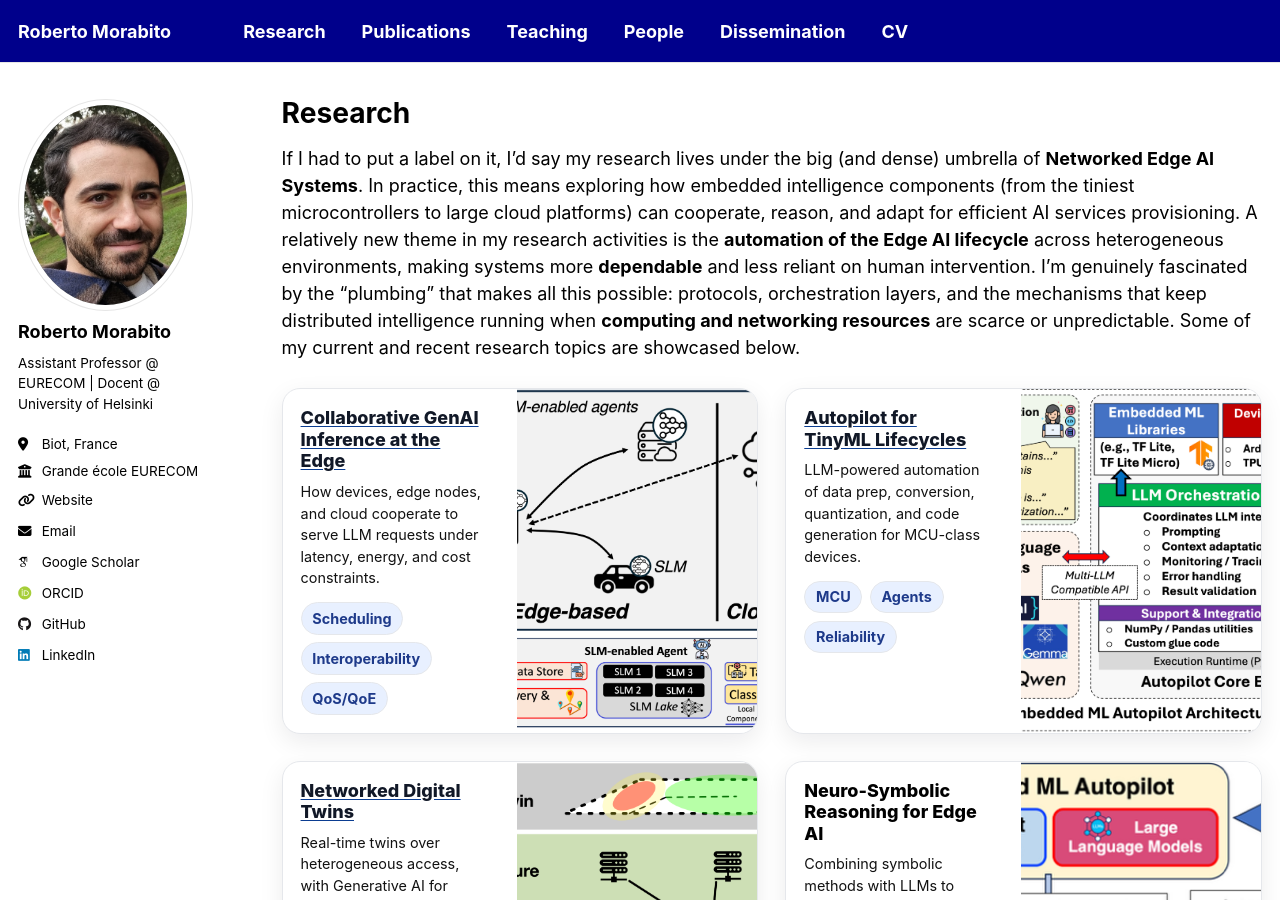
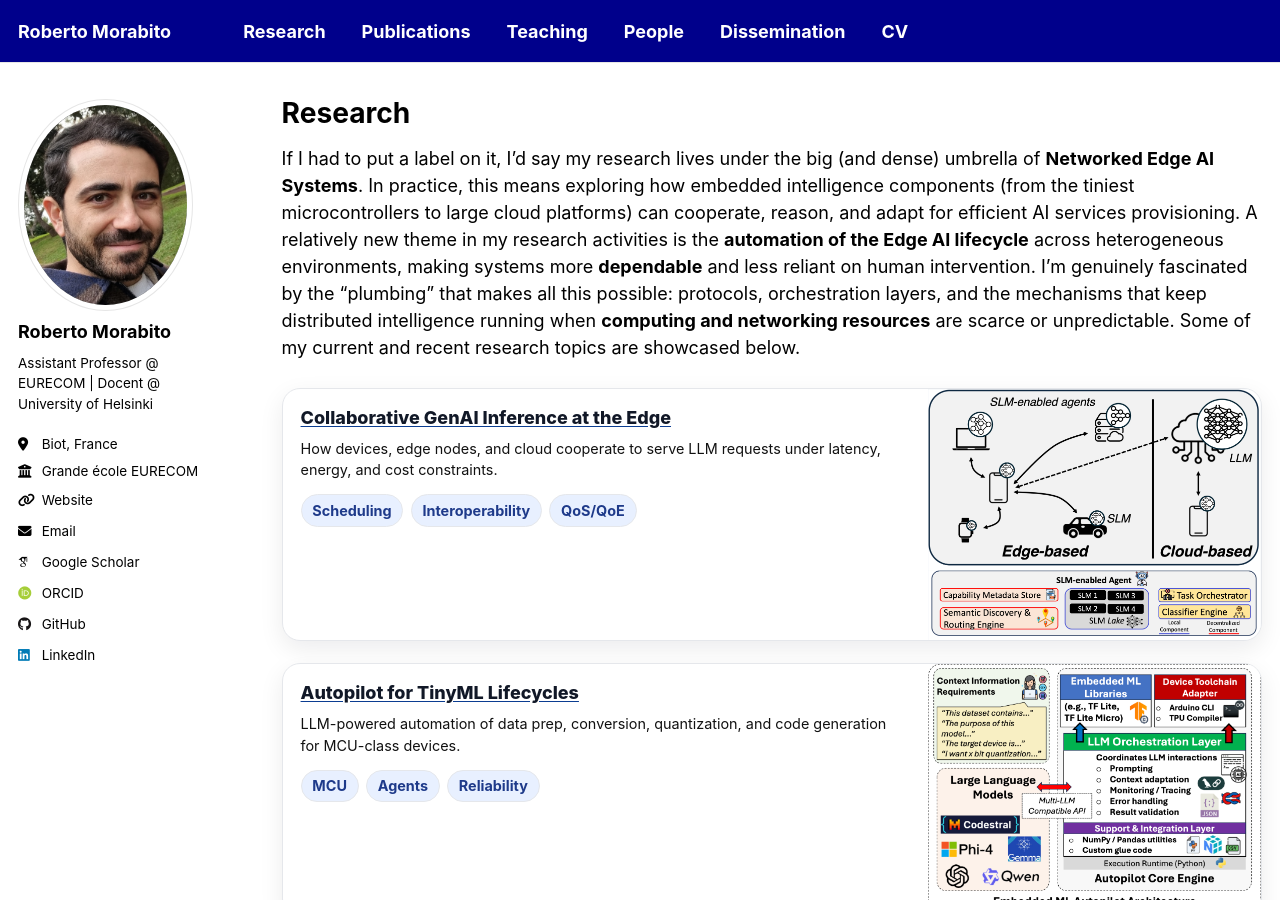
Before and after one commit to robertmora/robertmora.github.io, a Jekyll site: the page built from _pages/research.html, in a window 1280 px wide and 900 px high. Built offline with Jekyll 4.4.1, drawn with Linux system fonts in a browser that asks for light colours; some web fonts are replaced; a script that is not in the unit is left out.

Commit message:
Update research.html

```diff
--- a/_pages/research.html
+++ b/_pages/research.html
@@ -89,7 +89,7 @@ Some of my current and recent research topics are showcased below.
 <div class="research-wrap">
   <div class="r-list">
 
-<div class="research-grid research-grid--two-cols">
+<!--<div class="research-grid research-grid--two-cols"> -->
 <div class="r-card">
   <div class="r-body">
     <h3 class="r-title">
@@ -139,5 +139,5 @@ Some of my current and recent research topics are showcased below.
     </div>
 
   </div>
+<!--</div>-->
 </div>
-</div>
```
